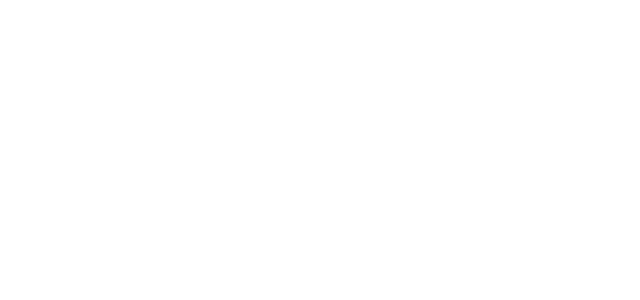
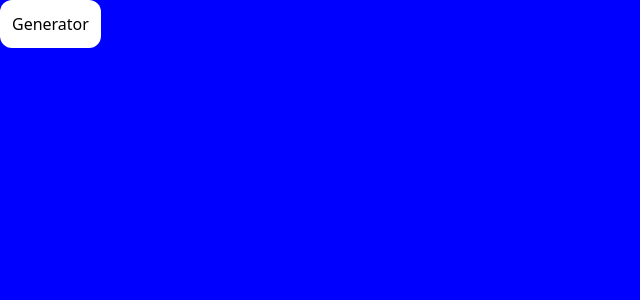
Before and after one commit to khushbu-gpt/REACT_PRACTICE, a React (Vite) app in the folder demo/: page / in a window 1280 px wide. Shown: the top 300 px of the page, without its empty margins (0-640 px from the left). Built offline with nearby package versions, Linux system fonts and the light colour scheme.

Commit message:
feat: enhance RandomColorGenerator with dynamic color generation and styling

```diff
--- a/demo/src/components/RandomColorGenerator.jsx
+++ b/demo/src/components/RandomColorGenerator.jsx
@@ -1,15 +1,19 @@
-import React, { useState } from 'react'
+import React, { useEffect, useState } from "react";
 
 const RandomColorGenerator = () => {
-    const [color,setColor]=useState("")
-    function colorGenerator() {
-       setColor()
-    }
+  const [color, setColor] = useState("blue");
+  function colorGenerator() {
+    const randomColor = "#" + Math.floor(Math.random() * 16777215).toString(16);
+    setColor(randomColor);
+  }
+  useEffect(() => {
+    console.log(color);
+  },[color]);
   return (
-    <div className={`bg-${color}`}>
-      <button onClick={colorGenerator}></button>
+    <div style={{backgroundColor:color}} className="h-[100vh]">
+      <button onClick={colorGenerator} className="bg-white rounded-xl p-3">Generator</button>
     </div>
-  )
-}
+  );
+};
 
-export default RandomColorGenerator
+export default RandomColorGenerator;
```
